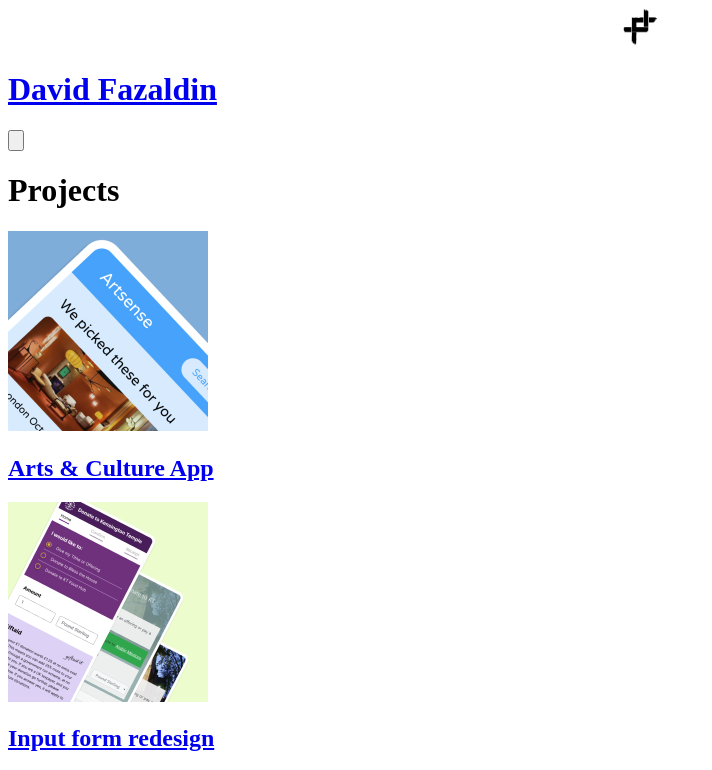
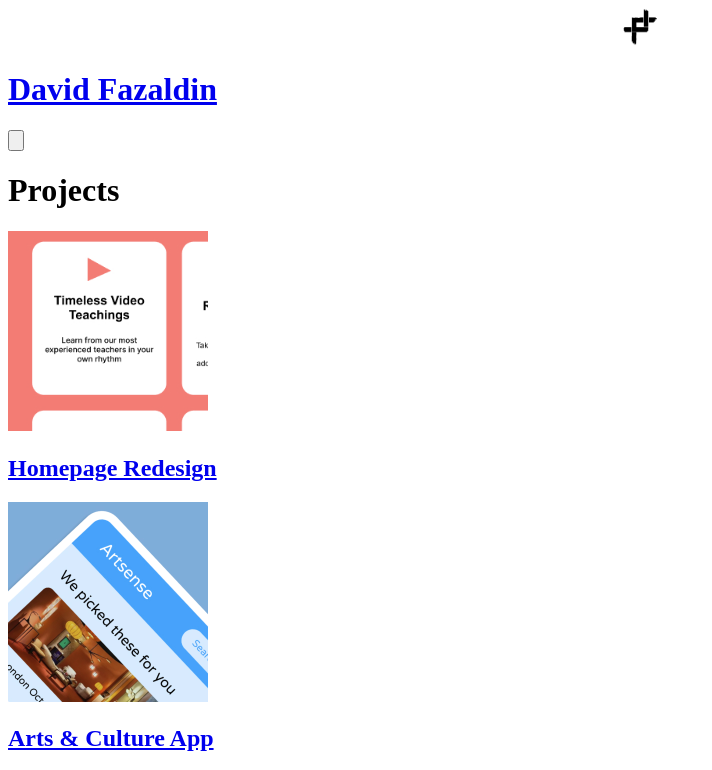
Before and after one commit to davofaz/nextjs-portfolio-site, a Next.js app: page / in a window 1280 px wide. Shown: the top 770 px of the page, without its empty margins (0-712 px from the left). Built offline with nearby package versions, Linux system fonts and the light colour scheme.

Commit message:
created new page and updated the menu

```diff
--- a/components/RecentWork.js
+++ b/components/RecentWork.js
@@ -32,7 +32,34 @@ const RecentWork = ({ additionalClasses = '' }) => {
                 className="flex relative shadow-xl"
                 animate={{
                     opacity: 1,
-                    scale:1
+                    scale: 1
+                }}
+                whileHover={{
+                    scale: 0.95,
+                    opacity: 0.8,
+                    transition: { duration: 0.3 }
+                }}
+                whileTap={{
+                    opacity: 1,
+                    filter: 'brightness(120%)',
+                    scale: 1.1
+                }}>
+                <Link href="/portfolio/cd-training-website-before-after">
+                    <Image
+                        src="/recent-work-colin-dye-training.jpg"
+                        alt="Case Study: Artsense"
+                        width={200}
+                        height={200}
+                        priority="true"
+                    />
+                    <h2 className="absolute z-10 text-white right-2 bottom-2 bg-black rounded-lg px-2 lg:px-4 py-1 text-xs">Homepage Redesign</h2>
+                </Link>
+            </motion.div>
+            <motion.div
+                className="flex relative shadow-xl"
+                animate={{
+                    opacity: 1,
+                    scale: 1
                 }}
                 whileHover={{
                     scale: 0.95,
--- a/pages/portfolio/cd-training-website-before-after.js
+++ b/pages/portfolio/cd-training-website-before-after.js
@@ -1,14 +1,13 @@
 import React from "react";
 import Head from 'next/head'
 import Image from 'next/image';
-import Link from 'next/link';
 import FadeIn from '../../components/FadeIn'
 import { fadeInUp } from '../../animations/variants.js'
 import RecentWork from '../../components/RecentWork.js';
 
 import { useState } from 'react';
 
-import thumbnail from '../../public/case-study-colin-dye-training-homepage-redesign-halfsize.jpg';
+import thumbnail from '../../public/case-study-colin-dye-training-homepage-redesign-thumbnail.jpg';
 import fullsizeDesign from '../../public/case-study-colin-dye-training-homepage-redesign-fullsize.jpg';
 
 
```
Lines whose indentation alone changed are shown as unchanged.
